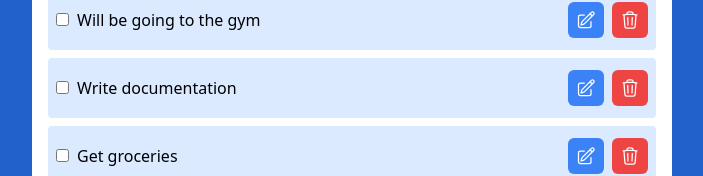
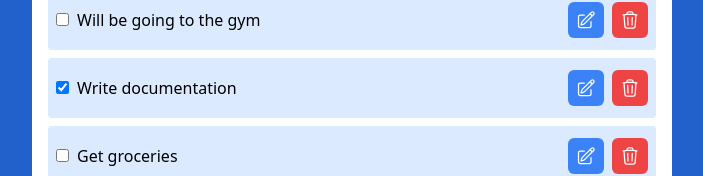
Before and after one commit to aaryan610/todolist-app, a Next.js app: page / in a window 1280 px wide. Shown: the part 346-522 px from the top of the page, without its empty margins (288-991 px from the left). Built offline with nearby package versions, Linux system fonts and the light colour scheme.

Commit message:
Checkbox function added

```diff
--- a/pages/index.js
+++ b/pages/index.js
@@ -72,6 +72,8 @@ const Home = (props) => {
     fetchTask();
   };
 
+  const handleCompletion = (index) => {};
+
   return (
     <>
       <main className="grid place-items-center h-screen">
@@ -117,9 +119,17 @@ const Home = (props) => {
             {tasks
               ? tasks.map((item, index) => {
                   return (
-                    <div className="single-item bg-blue-100 rounded py-3 px-2 mt-2 flex justify-between items-center">
+                    <div
+                      className="single-item bg-blue-100 rounded py-3 px-2 mt-2 flex justify-between items-center"
+                      key={index}
+                    >
                       <div>
-                        <input type="checkbox" className="mr-2" />
+                        <input
+                          type="checkbox"
+                          className="mr-2"
+                          checked={item.isCompleted}
+                          onChange={(e) => handleCompletion(index)}
+                        />
                         {item.name}
                       </div>
                       <div className="buttons">
```
